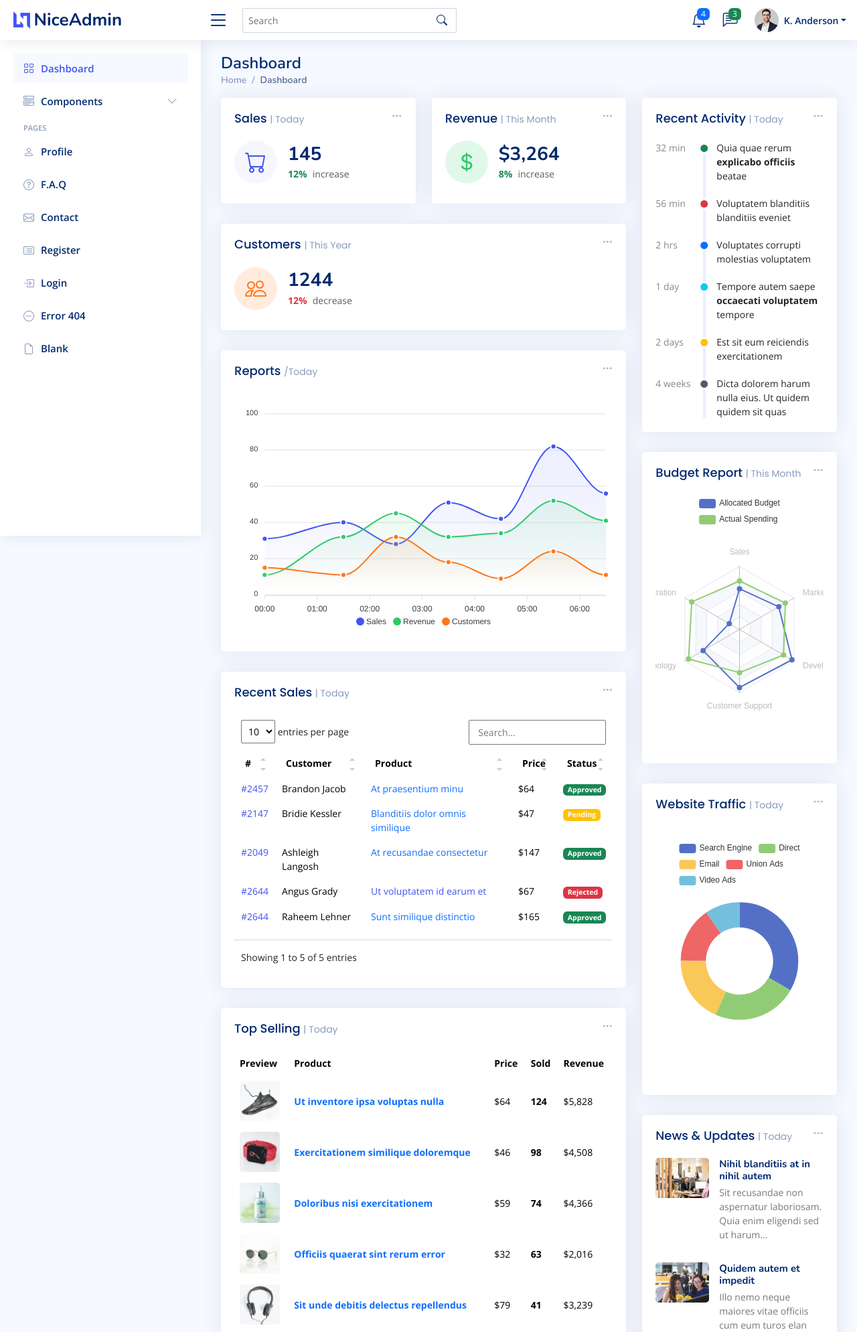
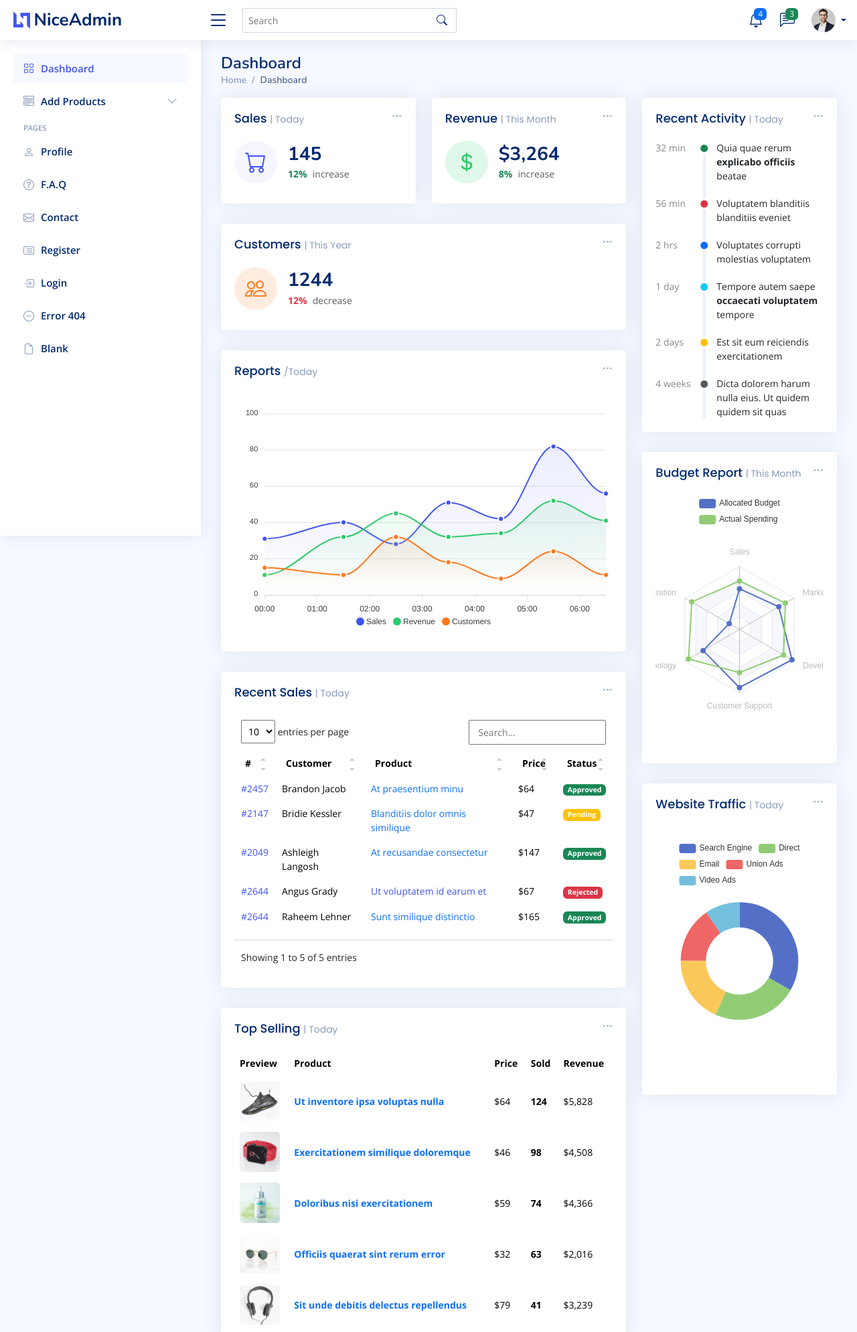
Before and after one commit to MuhammadIbrahimbaig/Data, a PHP site: page /Data/NiceAdmin/index.php in a window 1280 px wide. Shown: the top 1989 px of the page at 67% size. Run offline with PHP 8.4, Linux system fonts and the light colour scheme; some libraries are stand-ins or nearby versions.

Commit message:
setttttt today

```diff
--- a/Estate/NiceAdmin/header.php
+++ b/Estate/NiceAdmin/header.php
@@ -44,7 +44,7 @@
   <header id="header" class="header fixed-top d-flex align-items-center">
 
     <div class="d-flex align-items-center justify-content-between">
-      <a href="index.html" class="logo d-flex align-items-center">
+      <a href="index.php" class="logo d-flex align-items-center">
         <img src="assets/img/logo.png" alt="">
         <span class="d-none d-lg-block">NiceAdmin</span>
       </a>
@@ -212,14 +212,13 @@
 
           <a class="nav-link nav-profile d-flex align-items-center pe-0" href="#" data-bs-toggle="dropdown">
             <img src="assets/img/profile-img.jpg" alt="Profile" class="rounded-circle">
-            <span class="d-none d-md-block dropdown-toggle ps-2">K. Anderson</span>
-          </a><!-- End Profile Iamge Icon -->
-
+            <span class="d-none d-md-block dropdown-toggle ps-2"></span>
+          </a>
           <ul class="dropdown-menu dropdown-menu-end dropdown-menu-arrow profile">
-            <li class="dropdown-header">
+            <!-- <li class="dropdown-header">
               <h6>Kevin Anderson</h6>
               <span>Web Designer</span>
-            </li>
+            </li> -->
             <li>
               <hr class="dropdown-divider">
             </li>
--- a/Estate/NiceAdmin/index.php
+++ b/Estate/NiceAdmin/index.php
@@ -7,7 +7,7 @@ include("header.php");
     <ul class="sidebar-nav" id="sidebar-nav">
 
       <li class="nav-item">
-        <a class="nav-link " href="index.html">
+        <a class="nav-link " href="index.php">
           <i class="bi bi-grid"></i>
           <span>Dashboard</span>
         </a>
@@ -15,14 +15,14 @@ include("header.php");
 
       <li class="nav-item">
         <a class="nav-link collapsed" data-bs-target="#components-nav" data-bs-toggle="collapse" href="#">
-          <i class="bi bi-menu-button-wide"></i><span>Components</span><i class="bi bi-chevron-down ms-auto"></i>
+          <i class="bi bi-menu-button-wide"></i><span>Add Products</span><i class="bi bi-chevron-down ms-auto"></i>
         </a>
         <ul id="components-nav" class="nav-content collapse " data-bs-parent="#sidebar-nav">
           <li>
 
           <li>
             <a href="components-breadcrumbs.html">
-              <i class="bi bi-circle"></i><span>Breadcrumbs</span>
+              <i class="bi bi-circle"></i><span>Add Products</span>
             </a>
           </li>
 
@@ -32,7 +32,7 @@ include("header.php");
       <li class="nav-heading">Pages</li>
 
       <li class="nav-item">
-        <a class="nav-link collapsed" href="users-profile.html">
+        <a class="nav-link collapsed" href="#">
           <i class="bi bi-person"></i>
           <span>Profile</span>
         </a>
@@ -53,21 +53,21 @@ include("header.php");
       </li><!-- End Contact Page Nav -->
 
       <li class="nav-item">
-        <a class="nav-link collapsed" href="pages-register.html">
+        <a class="nav-link collapsed" href="signup.php">
           <i class="bi bi-card-list"></i>
           <span>Register</span>
         </a>
       </li><!-- End Register Page Nav -->
 
       <li class="nav-item">
-        <a class="nav-link collapsed" href="pages-login.html">
+        <a class="nav-link collapsed" href="login.php">
           <i class="bi bi-box-arrow-in-right"></i>
           <span>Login</span>
         </a>
       </li><!-- End Login Page Nav -->
 
       <li class="nav-item">
-        <a class="nav-link collapsed" href="pages-error-404.html">
+        <a class="nav-link collapsed" href="#">
           <i class="bi bi-dash-circle"></i>
           <span>Error 404</span>
         </a>
@@ -671,59 +671,6 @@ include("header.php");
             </div>
           </div><!-- End Website Traffic -->
 
-          <!-- News & Updates Traffic -->
-          <div class="card">
-            <div class="filter">
-              <a class="icon" href="#" data-bs-toggle="dropdown"><i class="bi bi-three-dots"></i></a>
-              <ul class="dropdown-menu dropdown-menu-end dropdown-menu-arrow">
-                <li class="dropdown-header text-start">
-                  <h6>Filter</h6>
-                </li>
-
-                <li><a class="dropdown-item" href="#">Today</a></li>
-                <li><a class="dropdown-item" href="#">This Month</a></li>
-                <li><a class="dropdown-item" href="#">This Year</a></li>
-              </ul>
-            </div>
-
-            <div class="card-body pb-0">
-              <h5 class="card-title">News &amp; Updates <span>| Today</span></h5>
-
-              <div class="news">
-                <div class="post-item clearfix">
-                  <img src="assets/img/news-1.jpg" alt="">
-                  <h4><a href="#">Nihil blanditiis at in nihil autem</a></h4>
-                  <p>Sit recusandae non aspernatur laboriosam. Quia enim eligendi sed ut harum...</p>
-                </div>
-
-                <div class="post-item clearfix">
-                  <img src="assets/img/news-2.jpg" alt="">
-                  <h4><a href="#">Quidem autem et impedit</a></h4>
-                  <p>Illo nemo neque maiores vitae officiis cum eum turos elan dries werona nande...</p>
-                </div>
-
-                <div class="post-item clearfix">
-                  <img src="assets/img/news-3.jpg" alt="">
-                  <h4><a href="#">Id quia et et ut maxime similique occaecati ut</a></h4>
-                  <p>Fugiat voluptas vero eaque accusantium eos. Consequuntur sed ipsam et totam...</p>
-                </div>
-
-                <div class="post-item clearfix">
-                  <img src="assets/img/news-4.jpg" alt="">
-                  <h4><a href="#">Laborum corporis quo dara net para</a></h4>
-                  <p>Qui enim quia optio. Eligendi aut asperiores enim repellendusvel rerum cuder...</p>
-                </div>
-
-                <div class="post-item clearfix">
-                  <img src="assets/img/news-5.jpg" alt="">
-                  <h4><a href="#">Et dolores corrupti quae illo quod dolor</a></h4>
-                  <p>Odit ut eveniet modi reiciendis. Atque cupiditate libero beatae dignissimos eius...</p>
-                </div>
-
-              </div><!-- End sidebar recent posts-->
-
-            </div>
-          </div><!-- End News & Updates -->
 
         </div><!-- End Right side columns -->
 
```
Also changed, not shown: Estate/NiceAdmin/config.php (added, +10 -0 lines), Estate/NiceAdmin/login.php (added, +52 -0 lines), Estate/NiceAdmin/logincheck.php (added, +29 -0 lines), Estate/NiceAdmin/signup.php (added, +110 -0 lines), Estate/logout.php (+5 -8 lines).
